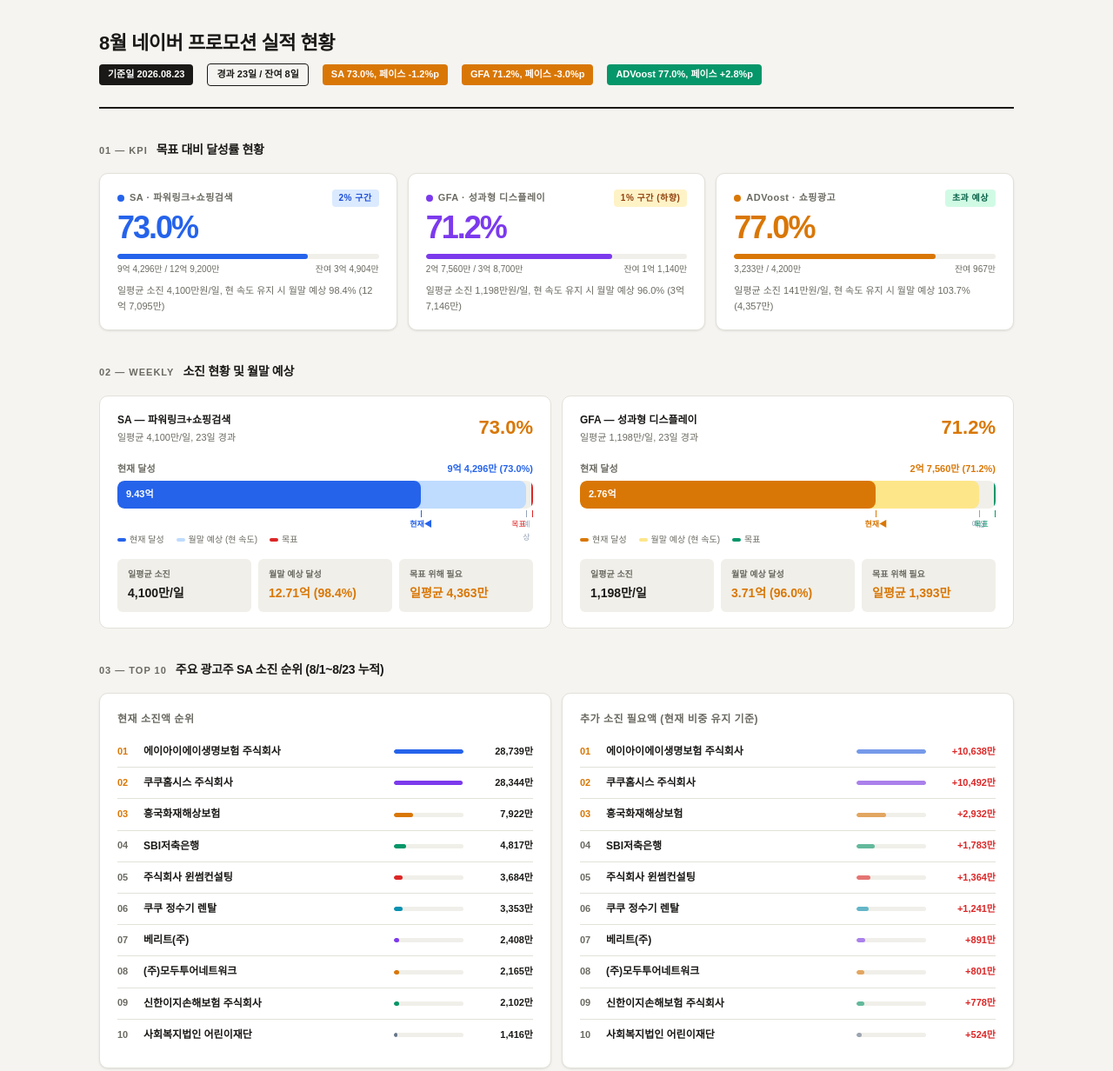
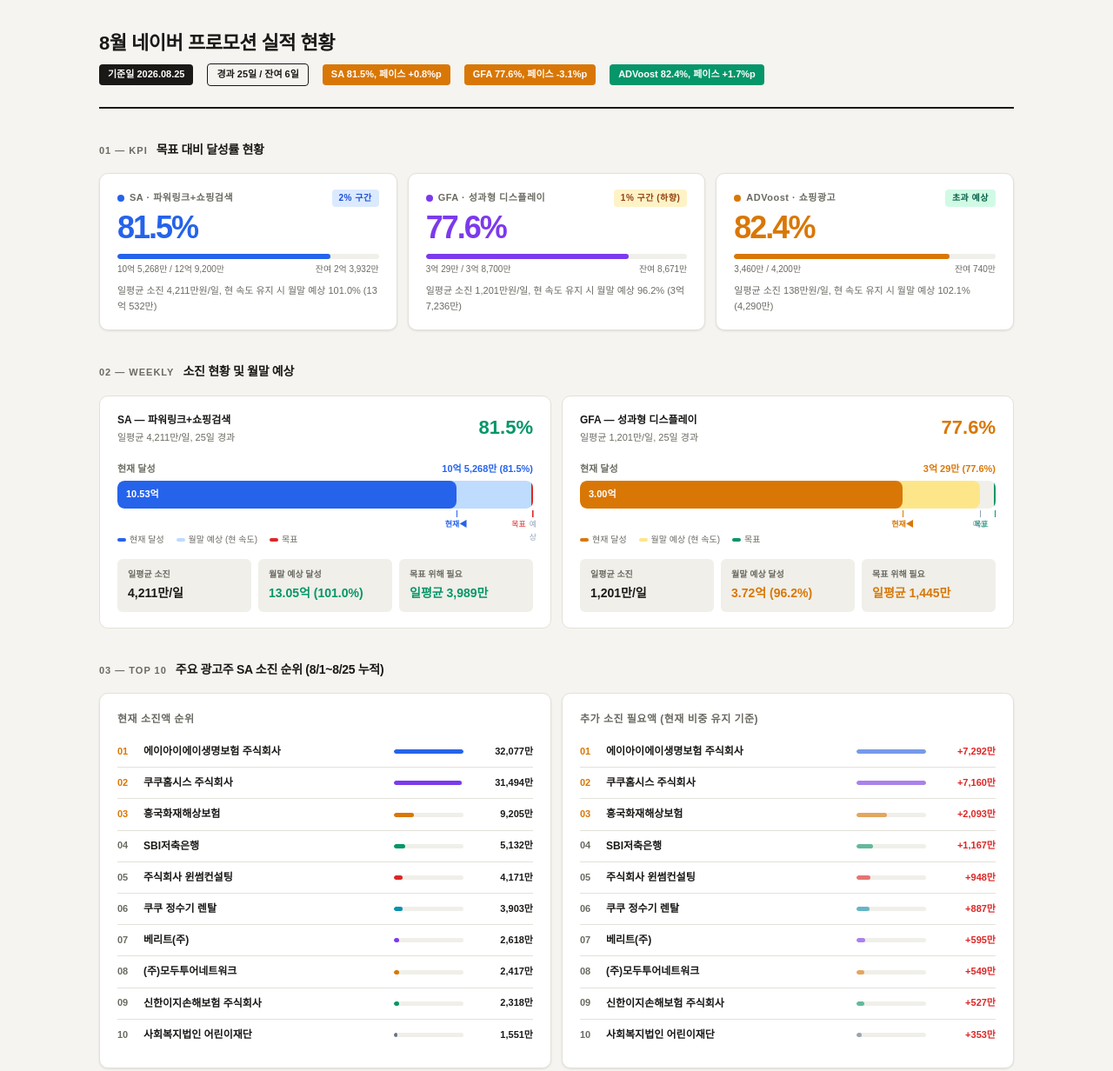
Before and after one commit to sora830812-del/naverpromo_202608, a plain HTML site: page index.html in a window 1280 px wide. Shown: the top 1232 px of the page at 87% size. Drawn offline with Linux system fonts and the light colour scheme; a web font is replaced by a local one.

Commit message:
Add files via upload

```diff
--- a/index.html
+++ b/index.html
@@ -173,11 +173,11 @@
   <div class="page-header">
     <h1>8월 네이버 프로모션 실적 현황</h1>
     <div class="header-meta">
-      <span class="badge">기준일 2026.08.23</span>
-      <span class="badge outline">경과 23일 / 잔여 8일</span>
-      <span class="badge warn">SA 73.0%, 페이스 -1.2%p</span>
-      <span class="badge warn">GFA 71.2%, 페이스 -3.0%p</span>
-      <span class="badge success">ADVoost 77.0%, 페이스 +2.8%p</span>
+      <span class="badge">기준일 2026.08.25</span>
+      <span class="badge outline">경과 25일 / 잔여 6일</span>
+      <span class="badge warn">SA 81.5%, 페이스 +0.8%p</span>
+      <span class="badge warn">GFA 77.6%, 페이스 -3.1%p</span>
+      <span class="badge success">ADVoost 82.4%, 페이스 +1.7%p</span>
     </div>
   </div>
 
@@ -195,15 +195,15 @@
         SA · 파워링크+쇼핑검색
         <span class="tag tag-blue" style="margin-left:auto;">2% 구간</span>
       </div>
-      <div class="kpi-rate" style="color:#2563eb;">73.0%</div>
+      <div class="kpi-rate" style="color:#2563eb;">81.5%</div>
       <div class="kpi-bar-wrap" style="margin-top:12px;">
-        <div class="kpi-bar" style="width:73.0%; background:#2563eb;"></div>
+        <div class="kpi-bar" style="width:81.5%; background:#2563eb;"></div>
       </div>
       <div class="progress-row">
-        <span>9억 4,296만 / 12억 9,200만</span>
-        <span>잔여 3억 4,904만</span>
+        <span>10억 5,268만 / 12억 9,200만</span>
+        <span>잔여 2억 3,932만</span>
       </div>
-      <div class="kpi-detail" style="margin-top:8px;">일평균 소진 4,100만원/일, 현 속도 유지 시 월말 예상 98.4% (12억 7,095만)</div>
+      <div class="kpi-detail" style="margin-top:8px;">일평균 소진 4,211만원/일, 현 속도 유지 시 월말 예상 101.0% (13억 532만)</div>
     </div>
 
     <!-- GFA -->
@@ -213,15 +213,15 @@
         GFA · 성과형 디스플레이
         <span class="tag tag-amber" style="margin-left:auto;">1% 구간 (하향)</span>
       </div>
-      <div class="kpi-rate" style="color:#7c3aed;">71.2%</div>
+      <div class="kpi-rate" style="color:#7c3aed;">77.6%</div>
       <div class="kpi-bar-wrap" style="margin-top:12px;">
-        <div class="kpi-bar" style="width:71.2%; background:#7c3aed;"></div>
+        <div class="kpi-bar" style="width:77.6%; background:#7c3aed;"></div>
       </div>
       <div class="progress-row">
-        <span>2억 7,560만 / 3억 8,700만</span>
-        <span>잔여 1억 1,140만</span>
+        <span>3억 29만 / 3억 8,700만</span>
+        <span>잔여 8,671만</span>
       </div>
-      <div class="kpi-detail" style="margin-top:8px;">일평균 소진 1,198만원/일, 현 속도 유지 시 월말 예상 96.0% (3억 7,146만)</div>
+      <div class="kpi-detail" style="margin-top:8px;">일평균 소진 1,201만원/일, 현 속도 유지 시 월말 예상 96.2% (3억 7,236만)</div>
     </div>
 
     <!-- ADVoost -->
@@ -231,15 +231,15 @@
         ADVoost · 쇼핑광고
         <span class="tag tag-green" style="margin-left:auto;">초과 예상</span>
       </div>
-      <div class="kpi-rate" style="color:#d97706;">77.0%</div>
+      <div class="kpi-rate" style="color:#d97706;">82.4%</div>
       <div class="kpi-bar-wrap" style="margin-top:12px;">
-        <div class="kpi-bar" style="width:77.0%; background:#d97706;"></div>
+        <div class="kpi-bar" style="width:82.4%; background:#d97706;"></div>
       </div>
       <div class="progress-row">
-        <span>3,233만 / 4,200만</span>
-        <span>잔여 967만</span>
+        <span>3,460만 / 4,200만</span>
+        <span>잔여 740만</span>
       </div>
-      <div class="kpi-detail" style="margin-top:8px;">일평균 소진 141만원/일, 현 속도 유지 시 월말 예상 103.7% (4,357만)</div>
+      <div class="kpi-detail" style="margin-top:8px;">일평균 소진 138만원/일, 현 속도 유지 시 월말 예상 102.1% (4,290만)</div>
     </div>
   </div>
 
@@ -255,26 +255,26 @@
       <div class="weekly-header">
         <div>
           <div class="weekly-title">SA — 파워링크+쇼핑검색</div>
-          <div style="font-size:11px; color:var(--text-muted); margin-top:2px;">일평균 4,100만/일, 23일 경과</div>
+          <div style="font-size:11px; color:var(--text-muted); margin-top:2px;">일평균 4,211만/일, 25일 경과</div>
         </div>
-        <div class="weekly-rate warn">73.0%</div>
+        <div class="weekly-rate ok">81.5%</div>
       </div>
 
       <div style="margin-top:18px;">
         <div style="display:flex; justify-content:space-between; font-size:11px; font-weight:600; margin-bottom:5px;">
           <span style="color:var(--text-muted);">현재 달성</span>
-          <span style="color:#2563eb;">9억 4,296만 (73.0%)</span>
+          <span style="color:#2563eb;">10억 5,268만 (81.5%)</span>
         </div>
         <div style="position:relative; height:32px; border-radius:8px; overflow:hidden; background:var(--surface2);">
-          <div style="position:absolute; left:0; top:0; width:98.4%; height:100%; background:#bfdbfe; border-radius:8px;"></div>
-          <div style="position:absolute; left:0; top:0; width:73.0%; height:100%; background:#2563eb; border-radius:8px; display:flex; align-items:center; padding-left:10px; font-size:11px; color:#fff; font-weight:600; white-space:nowrap;">9.43억</div>
+          <div style="position:absolute; left:0; top:0; width:100%; height:100%; background:#bfdbfe; border-radius:8px;"></div>
+          <div style="position:absolute; left:0; top:0; width:81.5%; height:100%; background:#2563eb; border-radius:8px; display:flex; align-items:center; padding-left:10px; font-size:11px; color:#fff; font-weight:600; white-space:nowrap;">10.53억</div>
           <div style="position:absolute; right:0; top:0; width:2px; height:100%; background:#dc2626;"></div>
         </div>
         <div style="position:relative; height:18px;">
-          <div style="position:absolute; left:73.0%; top:2px; width:1px; height:8px; background:#2563eb;"></div>
-          <div style="position:absolute; left:73.0%; top:11px; font-size:9px; color:#2563eb; font-weight:600; transform:translateX(-50%);">현재◀</div>
-          <div style="position:absolute; left:98.4%; top:2px; width:1px; height:8px; background:#94a3b8; border-left:1px dashed #94a3b8;"></div>
-          <div style="position:absolute; left:98.4%; top:11px; font-size:9px; color:#94a3b8; transform:translateX(-50%);">예상</div>
+          <div style="position:absolute; left:81.5%; top:2px; width:1px; height:8px; background:#2563eb;"></div>
+          <div style="position:absolute; left:81.5%; top:11px; font-size:9px; color:#2563eb; font-weight:600; transform:translateX(-50%);">현재◀</div>
+          <div style="position:absolute; left:100%; top:2px; width:1px; height:8px; background:#94a3b8; border-left:1px dashed #94a3b8;"></div>
+          <div style="position:absolute; left:100%; top:11px; font-size:9px; color:#94a3b8; transform:translateX(-50%);">예상</div>
           <div style="position:absolute; right:0; top:2px; width:1px; height:8px; background:#dc2626;"></div>
           <div style="position:absolute; right:0; top:11px; font-size:9px; color:#dc2626; transform:translateX(-50%);">목표</div>
         </div>
@@ -289,15 +289,15 @@
       <div class="weekly-stat-row" style="margin-top:14px;">
         <div class="weekly-stat">
           <div class="ws-label">일평균 소진</div>
-          <div class="ws-value">4,100만/일</div>
+          <div class="ws-value">4,211만/일</div>
         </div>
         <div class="weekly-stat">
           <div class="ws-label">월말 예상 달성</div>
-          <div class="ws-value" style="color:var(--accent-amber);">12.71억 (98.4%)</div>
+          <div class="ws-value" style="color:var(--accent-green);">13.05억 (101.0%)</div>
         </div>
         <div class="weekly-stat">
           <div class="ws-label">목표 위해 필요</div>
-          <div class="ws-value" style="color:var(--accent-amber);">일평균 4,363만</div>
+          <div class="ws-value" style="color:var(--accent-green);">일평균 3,989만</div>
         </div>
       </div>
     </div>
@@ -307,26 +307,26 @@
       <div class="weekly-header">
         <div>
           <div class="weekly-title">GFA — 성과형 디스플레이</div>
-          <div style="font-size:11px; color:var(--text-muted); margin-top:2px;">일평균 1,198만/일, 23일 경과</div>
+          <div style="font-size:11px; color:var(--text-muted); margin-top:2px;">일평균 1,201만/일, 25일 경과</div>
         </div>
-        <div class="weekly-rate warn">71.2%</div>
+        <div class="weekly-rate warn">77.6%</div>
       </div>
 
       <div style="margin-top:18px;">
         <div style="display:flex; justify-content:space-between; font-size:11px; font-weight:600; margin-bottom:5px;">
           <span style="color:var(--text-muted);">현재 달성</span>
-          <span style="color:#d97706;">2억 7,560만 (71.2%)</span>
+          <span style="color:#d97706;">3억 29만 (77.6%)</span>
         </div>
         <div style="position:relative; height:32px; border-radius:8px; overflow:hidden; background:var(--surface2);">
-          <div style="position:absolute; left:0; top:0; width:96.0%; height:100%; background:#fde68a; border-radius:8px;"></div>
-          <div style="position:absolute; left:0; top:0; width:71.2%; height:100%; background:#d97706; border-radius:8px; display:flex; align-items:center; padding-left:10px; font-size:11px; color:#fff; font-weight:600; white-space:nowrap;">2.76억</div>
+          <div style="position:absolute; left:0; top:0; width:96.2%; height:100%; background:#fde68a; border-radius:8px;"></div>
+          <div style="position:absolute; left:0; top:0; width:77.6%; height:100%; background:#d97706; border-radius:8px; display:flex; align-items:center; padding-left:10px; font-size:11px; color:#fff; font-weight:600; white-space:nowrap;">3.00억</div>
           <div style="position:absolute; right:0; top:0; width:2px; height:100%; background:#059669;"></div>
         </div>
         <div style="position:relative; height:18px;">
-          <div style="position:absolute; left:71.2%; top:2px; width:1px; height:8px; background:#d97706;"></div>
-          <div style="position:absolute; left:71.2%; top:11px; font-size:9px; color:#d97706; font-weight:600; transform:translateX(-50%);">현재◀</div>
-          <div style="position:absolute; left:96.0%; top:2px; width:1px; height:8px; background:#94a3b8; border-left:1px dashed #94a3b8;"></div>
-          <div style="position:absolute; left:96.0%; top:11px; font-size:9px; color:#94a3b8; transform:translateX(-50%);">예상</div>
+          <div style="position:absolute; left:77.6%; top:2px; width:1px; height:8px; background:#d97706;"></div>
+          <div style="position:absolute; left:77.6%; top:11px; font-size:9px; color:#d97706; font-weight:600; transform:translateX(-50%);">현재◀</div>
+          <div style="position:absolute; left:96.2%; top:2px; width:1px; height:8px; background:#94a3b8; border-left:1px dashed #94a3b8;"></div>
+          <div style="position:absolute; left:96.2%; top:11px; font-size:9px; color:#94a3b8; transform:translateX(-50%);">예상</div>
           <div style="position:absolute; right:0; top:2px; width:1px; height:8px; background:#059669;"></div>
           <div style="position:absolute; right:0; top:11px; font-size:9px; color:#059669; transform:translateX(-50%);">목표</div>
         </div>
@@ -341,15 +341,15 @@
       <div class="weekly-stat-row" style="margin-top:14px;">
         <div class="weekly-stat">
           <div class="ws-label">일평균 소진</div>
-          <div class="ws-value">1,198만/일</div>
+          <div class="ws-value">1,201만/일</div>
         </div>
         <div class="weekly-stat">
           <div class="ws-label">월말 예상 달성</div>
-          <div class="ws-value" style="color:var(--accent-amber);">3.71억 (96.0%)</div>
+          <div class="ws-value" style="color:var(--accent-amber);">3.72억 (96.2%)</div>
         </div>
         <div class="weekly-stat">
           <div class="ws-label">목표 위해 필요</div>
-          <div class="ws-value" style="color:var(--accent-amber);">일평균 1,393만</div>
+          <div class="ws-value" style="color:var(--accent-amber);">일평균 1,445만</div>
         </div>
       </div>
     </div>
@@ -357,7 +357,7 @@
 
   <div class="section-header">
     <span class="sec-num">03 — TOP 10</span>
-    <h2>주요 광고주 SA 소진 순위 (8/1~8/23 누적)</h2>
+    <h2>주요 광고주 SA 소진 순위 (8/1~8/25 누적)</h2>
   </div>
 
   <div class="two-col">
@@ -397,7 +397,7 @@
     <div id="gfa-target-body"></div>
   </div>
   <div style="font-size:10px; color:var(--text-muted); margin-top:8px;">
-    ※ 계정별 목표액은 원본 파일에 설정된 값을 그대로 사용했습니다. 전체 GFA 목표는 3.87억(1% 구간)으로 하향됐으나 계정별 목표는 아직 갱신 전입니다. 월말 예상 = 현재 소진액 ÷ 경과일수(23일) × 전체일수(31일). 막대는 목표액(100%) 기준으로 정규화했습니다.
+    ※ 계정별 목표액은 원본 파일에 설정된 값을 그대로 사용했습니다. 전체 GFA 목표는 3.87억(1% 구간)으로 하향됐으나 계정별 목표는 아직 갱신 전입니다. 월말 예상 = 현재 소진액 ÷ 경과일수(25일) × 전체일수(31일). 막대는 목표액(100%) 기준으로 정규화했습니다.
   </div>
 
   <!-- ── 05 베네핏 계산기 ── -->
@@ -408,7 +408,7 @@
 
   <div class="benefit-wrap">
     <div class="benefit-top">
-      <h3>베네핏 배분 계산기 <span class="needs-data">⚠ 8월 23일치 일할환산(잠정)</span></h3>
+      <h3>베네핏 배분 계산기 <span class="needs-data">⚠ 8월 25일치 일할환산(잠정)</span></h3>
       <div class="benefit-note" style="margin-top:6px;">
         보상액의 20% → 재원 | 제휴실 정액 10% | 잔여 90% → 부서별 MoM 배분 (증감률 50% + 증감금액 50%)
       </div>
@@ -441,10 +441,10 @@
 
     <div class="mom-section">
       <div class="mom-section-title">
-        📊 동일 기간 비교 — 7월 전체 vs 8/1~8/23 일할환산
+        📊 동일 기간 비교 — 7월 전체 vs 8/1~8/25 일할환산
         <span class="tag tag-amber">MoM 배분 근거</span>
       </div>
-      <div class="mom-section-sub">8월 23일치 실적을 ÷23×31로 일할환산해 7월 전체(31일)와 동일 기간 기준으로 비교. 수치 수정 가능합니다.</div>
+      <div class="mom-section-sub">8월 25일치 실적을 ÷25×31로 일할환산해 7월 전체(31일)와 동일 기간 기준으로 비교. 수치 수정 가능합니다.</div>
 
       <div class="mom-grid">
         <div class="mom-col-header">부서</div>
@@ -456,35 +456,35 @@
         <div class="mom-row" id="mom-row-1">
           <div class="mom-cell dept-label">마케팅본부</div>
           <div class="mom-cell"><input type="number" id="apr-1" value="95336" oninput="calcBenefit()"></div>
-          <div class="mom-cell"><input type="number" id="may-1" value="96910" oninput="calcBenefit()"></div>
+          <div class="mom-cell"><input type="number" id="may-1" value="98982" oninput="calcBenefit()"></div>
           <div class="mom-cell"><span class="mom-delta" id="delta-1">—</span></div>
           <div class="mom-cell"><span class="mom-delta" id="rate-1">—</span></div>
         </div>
         <div class="mom-row" id="mom-row-2">
           <div class="mom-cell dept-label">IMC본부</div>
           <div class="mom-cell"><input type="number" id="apr-2" value="68702" oninput="calcBenefit()"></div>
-          <div class="mom-cell"><input type="number" id="may-2" value="62922" oninput="calcBenefit()"></div>
+          <div class="mom-cell"><input type="number" id="may-2" value="64244" oninput="calcBenefit()"></div>
           <div class="mom-cell"><span class="mom-delta" id="delta-2">—</span></div>
           <div class="mom-cell"><span class="mom-delta" id="rate-2">—</span></div>
         </div>
         <div class="mom-row" id="mom-row-3">
           <div class="mom-cell dept-label">SMB팀</div>
           <div class="mom-cell"><input type="number" id="apr-3" value="2902" oninput="calcBenefit()"></div>
-          <div class="mom-cell"><input type="number" id="may-3" value="2506" oninput="calcBenefit()"></div>
+          <div class="mom-cell"><input type="number" id="may-3" value="2595" oninput="calcBenefit()"></div>
           <div class="mom-cell"><span class="mom-delta" id="delta-3">—</span></div>
           <div class="mom-cell"><span class="mom-delta" id="rate-3">—</span></div>
         </div>
         <div class="mom-row" id="mom-row-4">
           <div class="mom-cell dept-label">미디어제휴실</div>
           <div class="mom-cell"><input type="number" id="apr-4" value="2083" oninput="calcBenefit()"></div>
-          <div class="mom-cell"><input type="number" id="may-4" value="1903" oninput="calcBenefit()"></div>
+          <div class="mom-cell"><input type="number" id="may-4" value="1947" oninput="calcBenefit()"></div>
           <div class="mom-cell"><span class="mom-delta" id="delta-4">—</span></div>
           <div class="mom-cell"><span class="mom-delta" id="rate-4">—</span></div>
         </div>
       </div>
 
       <div style="font-size:10px; color:var(--text-muted); margin-top:8px;">
-        ※ 부서 매출은 프로모션 지급(안)_2608.xlsx '광고주정리' 시트의 계정별 부서 매핑을 최신 raw 데이터에 적용해 재계산 (SA+GFA 합산). 8월 = 23일치 ÷23×31 일할환산. 예상 보상액 = SA 목표(2%구간 12.92억)×2% + GFA 목표(1%구간 3.87억)×1%
+        ※ 부서 매출은 프로모션 지급(안)_2608.xlsx '광고주정리' 시트의 계정별 부서 매핑을 최신 raw 데이터에 적용해 재계산 (SA+GFA 합산). 8월 = 25일치 ÷25×31 일할환산. 예상 보상액 = SA 목표(2%구간 12.92억)×2% + GFA 목표(1%구간 3.87억)×1%
       </div>
     </div>
 
@@ -536,7 +536,7 @@
 
   <!-- 푸터 -->
   <div class="page-footer">
-    <span>기준일 2026.08.23, 데이터: 네이버 성과형광고 로우데이터 (8/23 누적, 진행중)</span>
+    <span>기준일 2026.08.25, 데이터: 네이버 성과형광고 로우데이터 (8/25 누적, 진행중)</span>
     <span>미디어제휴실 · 담당: 깨발</span>
   </div>
 
@@ -544,19 +544,19 @@
 
 <script>
 const top10 = [
-  { name: '에이아이에이생명보험 주식회사', amount: 28739 },
-  { name: '쿠쿠홈시스 주식회사', amount: 28344 },
-  { name: '흥국화재해상보험', amount: 7922 },
-  { name: 'SBI저축은행', amount: 4817 },
-  { name: '주식회사 윈썸컨설팅', amount: 3684 },
-  { name: '쿠쿠 정수기 렌탈', amount: 3353 },
-  { name: '베리트(주)', amount: 2408 },
-  { name: '(주)모두투어네트워크', amount: 2165 },
-  { name: '신한이지손해보험 주식회사', amount: 2102 },
-  { name: '사회복지법인 어린이재단', amount: 1416 },
+  { name: '에이아이에이생명보험 주식회사', amount: 32077 },
+  { name: '쿠쿠홈시스 주식회사', amount: 31494 },
+  { name: '흥국화재해상보험', amount: 9205 },
+  { name: 'SBI저축은행', amount: 5132 },
+  { name: '주식회사 윈썸컨설팅', amount: 4171 },
+  { name: '쿠쿠 정수기 렌탈', amount: 3903 },
+  { name: '베리트(주)', amount: 2618 },
+  { name: '(주)모두투어네트워크', amount: 2417 },
+  { name: '신한이지손해보험 주식회사', amount: 2318 },
+  { name: '사회복지법인 어린이재단', amount: 1551 },
 ];
 
-const SA_TOTAL = 94296;
+const SA_TOTAL = 105268;
 const SA_TARGET = 129200;
 const SA_REMAIN = SA_TARGET - SA_TOTAL;
 
@@ -608,23 +608,23 @@
 }
 
 const saTargets = [
-  { name: 'AIA생명', spent: 287266386, goal: 321000000 },
-  { name: '쿠쿠(일시불)', spent: 169402892, goal: 250000000 },
-  { name: '쿠쿠(렌탈)', spent: 114041012, goal: 150000000 },
-  { name: '흥국화재TM', spent: 79218851, goal: 130000000 },
-  { name: 'SBI저축은행', spent: 48169853, goal: 70000000 },
-  { name: '신한EZ손해보험', spent: 21023037, goal: 29000000 },
-  { name: '모두투어', spent: 21648075, goal: 29000000 },
-  { name: '쇼핑엔티', spent: 13806401, goal: 19000000 },
+  { name: 'AIA생명', spent: 320637544, goal: 321000000 },
+  { name: '쿠쿠(일시불)', spent: 188384513, goal: 250000000 },
+  { name: '쿠쿠(렌탈)', spent: 126556446, goal: 150000000 },
+  { name: '흥국화재TM', spent: 92048074, goal: 130000000 },
+  { name: 'SBI저축은행', spent: 51323691, goal: 70000000 },
+  { name: '신한EZ손해보험', spent: 23180835, goal: 29000000 },
+  { name: '모두투어', spent: 24166617, goal: 29000000 },
+  { name: '쇼핑엔티', spent: 14772044, goal: 19000000 },
 ];
 const gfaTargets = [
-  { name: 'AIA생명', spent: 117155437, goal: 144000000 },
-  { name: '쿠쿠(일시불+렌탈)', spent: 58786256, goal: 90000000 },
-  { name: '쿠쿠(렌탈)', spent: 40515448, goal: 30000000 },
-  { name: '흥국화재TM', spent: 11260626, goal: 25000000 },
-  { name: '키움에셋플래너', spent: 35410348, goal: 51000000 },
+  { name: 'AIA생명', spent: 128405583, goal: 144000000 },
+  { name: '쿠쿠(일시불+렌탈)', spent: 63422280, goal: 90000000 },
+  { name: '쿠쿠(렌탈)', spent: 42961670, goal: 30000000 },
+  { name: '흥국화재TM', spent: 13495606, goal: 25000000 },
+  { name: '키움에셋플래너', spent: 38032594, goal: 51000000 },
 ];
-const T_ELAPSED = 23, T_TOTAL_DAYS = 31;
+const T_ELAPSED = 25, T_TOTAL_DAYS = 31;
 
 function renderTargetTable(bodyId, rows, baseColor) {
   const wrap = document.getElementById(bodyId);
```
